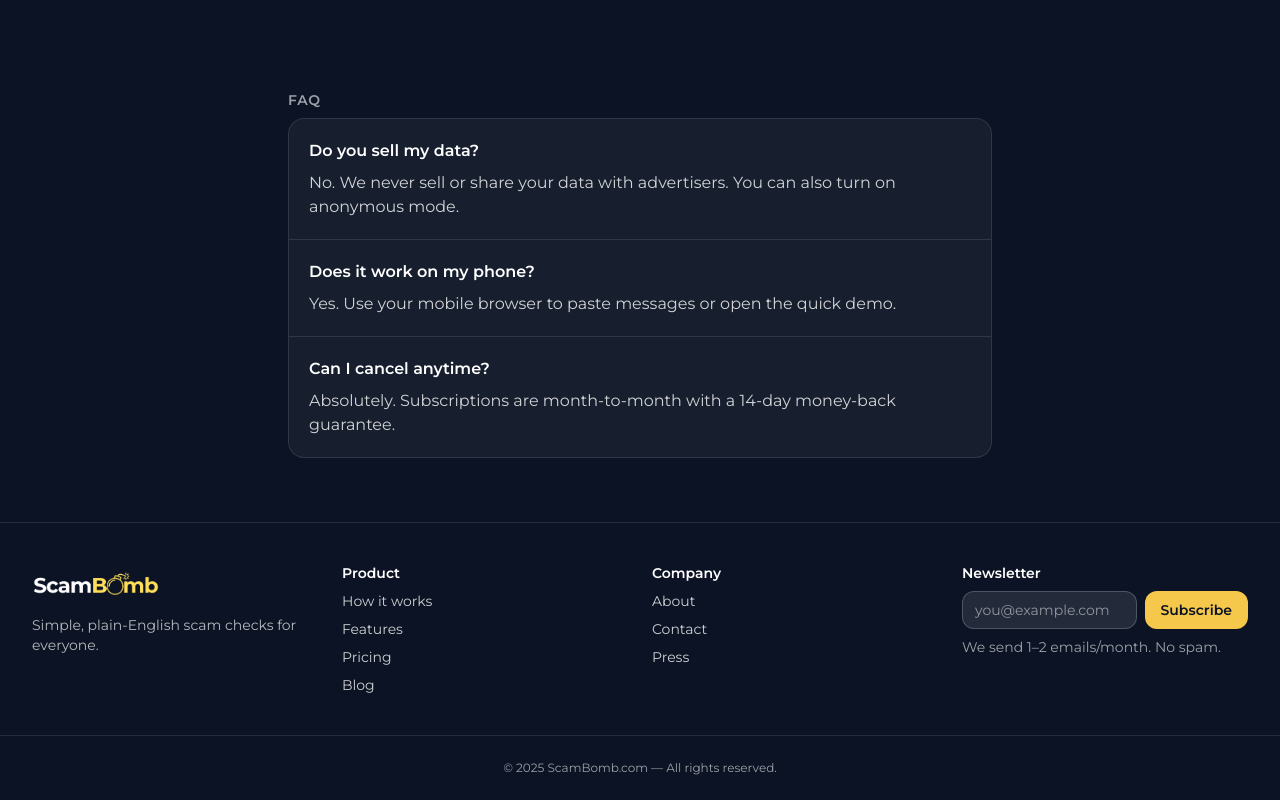
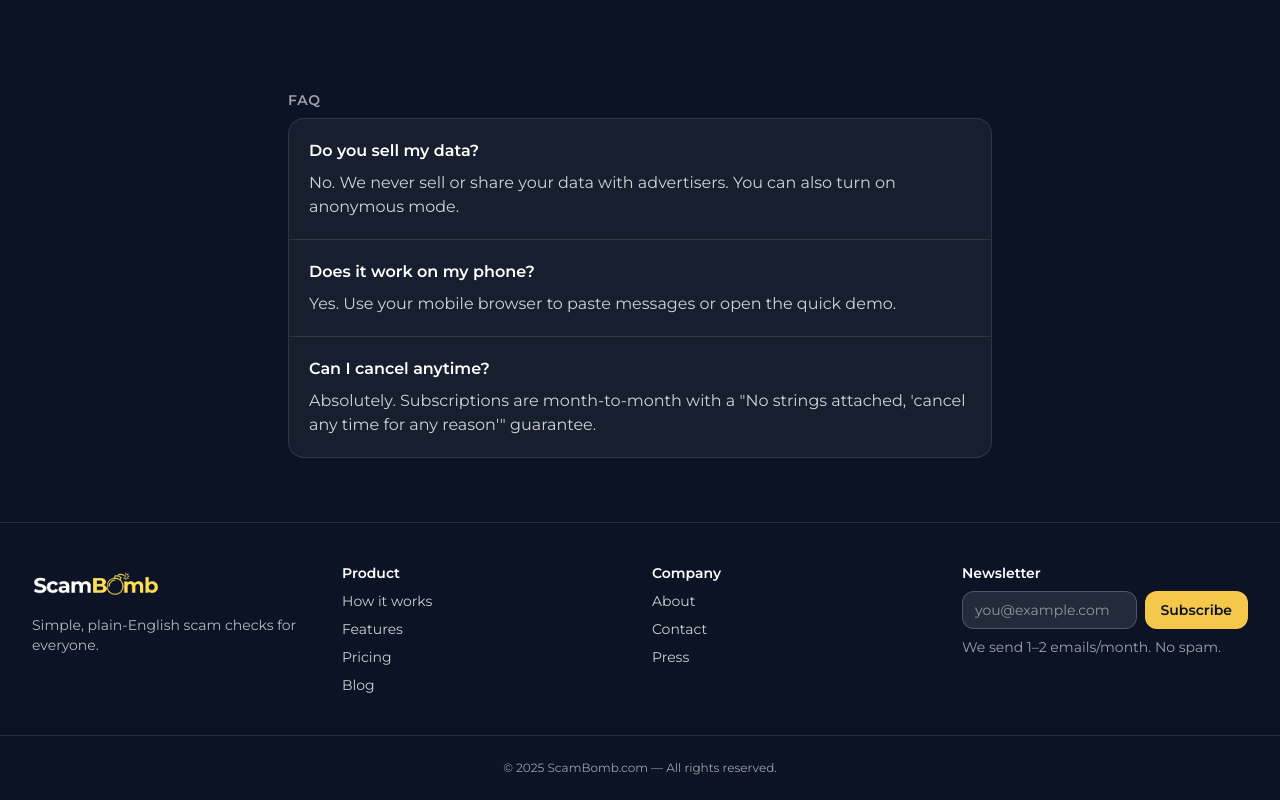
Before and after one commit to DevCabin/scambomb.com-public, a Next.js app: page / in a window 1280 px wide. Shown: the part 3370-4170 px from the top of the page. Built offline with nearby package versions, Linux system fonts and the light colour scheme.

Commit message:
fix: Update FAQ guarantee text to match stronger messaging
- Changed '14-day money-back guarantee' to 'No strings attached, cancel any time for any reason guarantee'
- Consistent strong guarantee language across all documentation

```diff
--- a/app/page.tsx
+++ b/app/page.tsx
@@ -159,7 +159,7 @@ export default function ScamBombLanding() {
           {[
             { q: "Do you sell my data?", a: "No. We never sell or share your data with advertisers. You can also turn on anonymous mode." },
             { q: "Does it work on my phone?", a: "Yes. Use your mobile browser to paste messages or open the quick demo." },
-            { q: "Can I cancel anytime?", a: "Absolutely. Subscriptions are month-to-month with a 14-day money-back guarantee." },
+            { q: "Can I cancel anytime?", a: "Absolutely. Subscriptions are month-to-month with a \"No strings attached, 'cancel any time for any reason'\" guarantee." },
           ].map((item, i) => (
             <div key={i} className="p-5">
               <dt className="font-semibold">{item.q}</dt>
```
